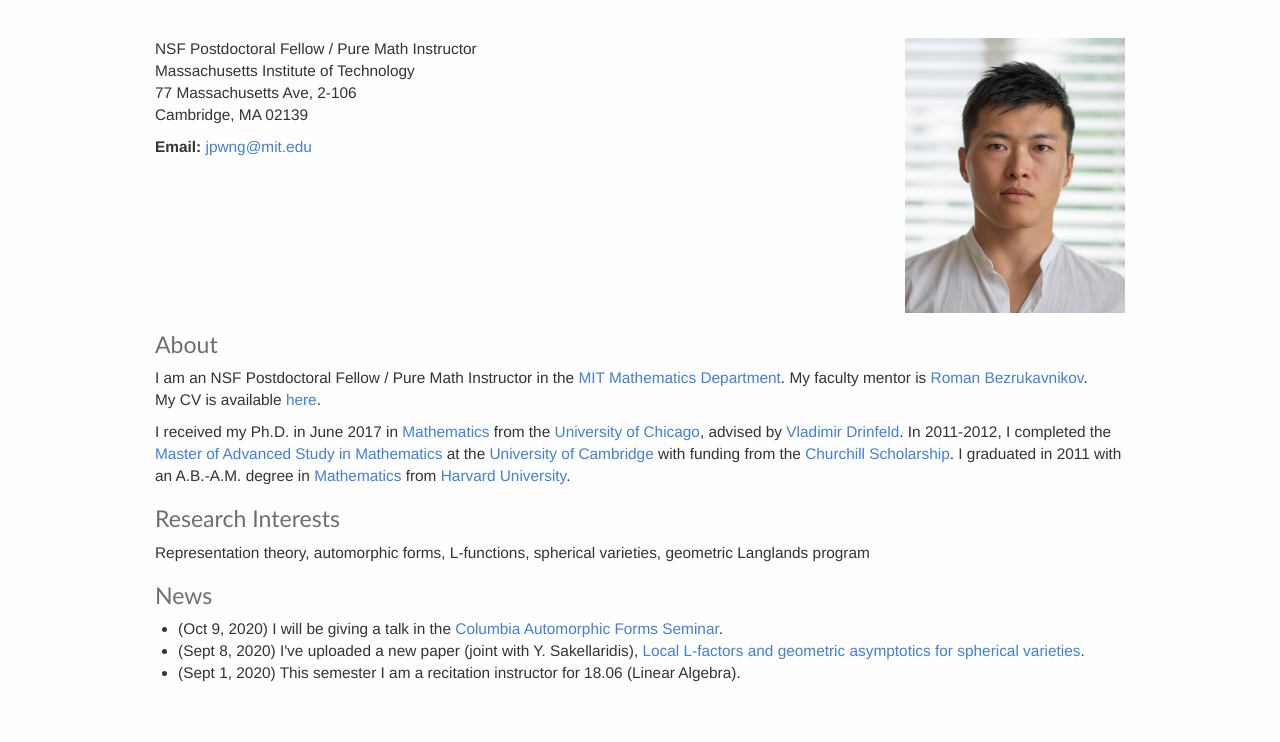
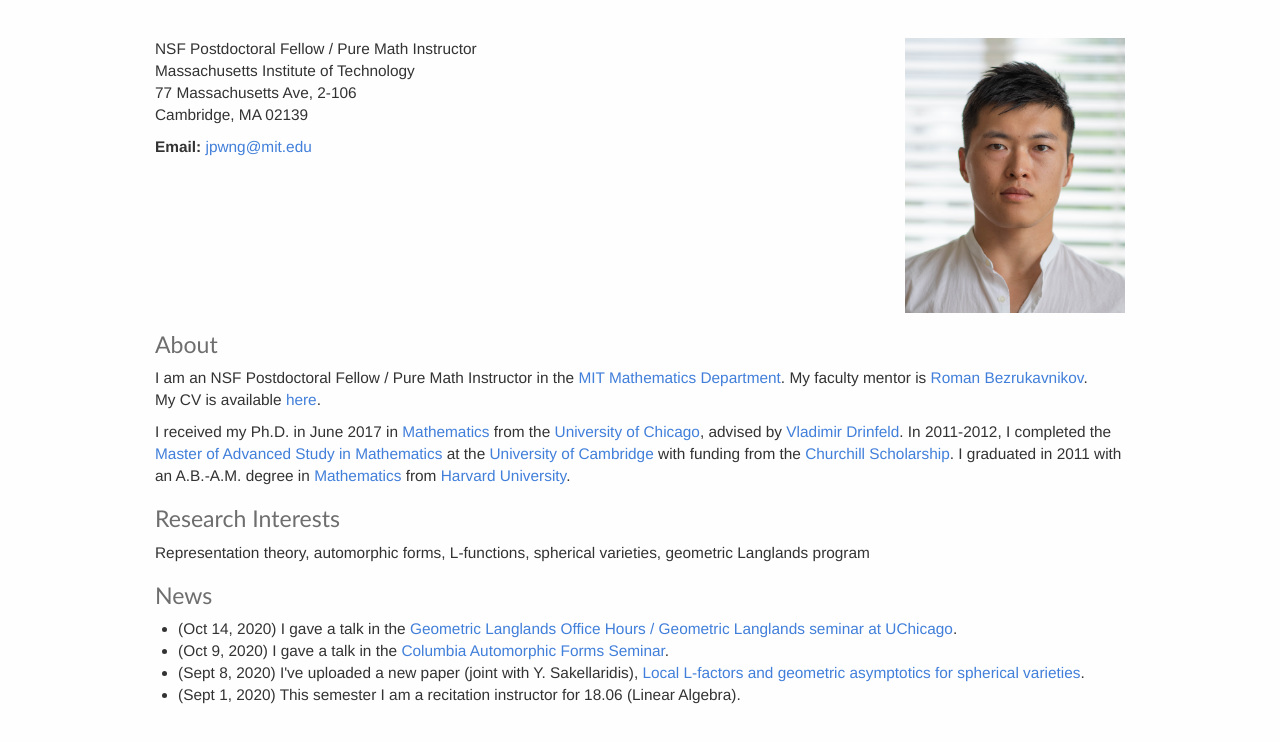
Before and after one commit to jonathanpwang/jonathanpwang.github.io, a plain HTML site: page index.html in a window 1280 px wide. Shown: the part 58-800 px from the top of the page. Drawn offline with nearby package versions, Linux system fonts and the light colour scheme; some packages are replaced by stand-ins of ours.

Commit message:
updated with links to GLOH video

```diff
--- a/index.html
+++ b/index.html
@@ -110,7 +110,11 @@ My CV is available <a href="jpwang_CV.pdf">here</a>.
 
 <h2>News</h2>
 <ul>
-<li> (Oct 9, 2020) I will be giving a talk in the <a href="https://www.math.columbia.edu/~chaoli/Seminar.html">Columbia Automorphic Forms Seminar</a>.
+<li> (Oct 14, 2020) I gave a talk in the <a href="http://people.math.harvard.edu/~gaitsgde/GLOH_2020/">Geometric Langlands Office Hours / Geometric Langlands seminar at UChicago</a>.
+<br/>
+</li>
+
+<li> (Oct 9, 2020) I gave a talk in the <a href="https://www.math.columbia.edu/~chaoli/Seminar.html">Columbia Automorphic Forms Seminar</a>.
 <br/>
 </li>
 <li> (Sept 8, 2020) I've uploaded a new paper (joint with Y. Sakellaridis),
```
Also changed, not shown: research.html (+1 -1 lines).
